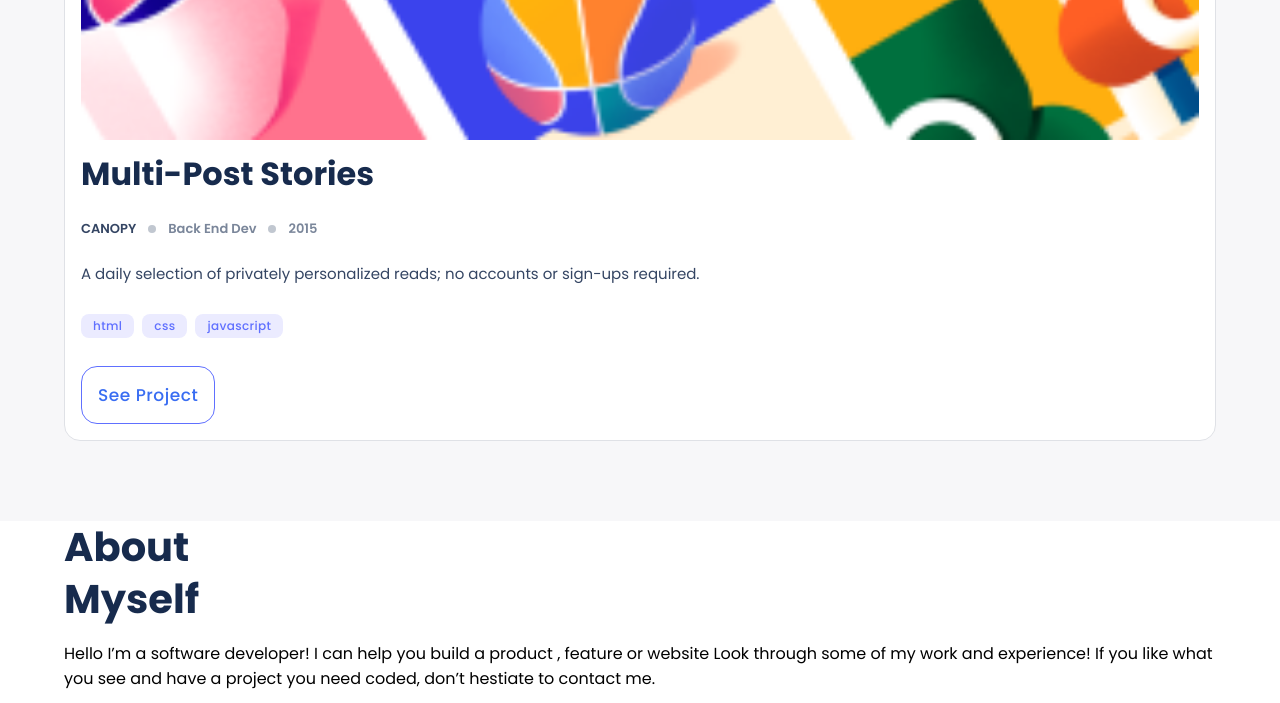
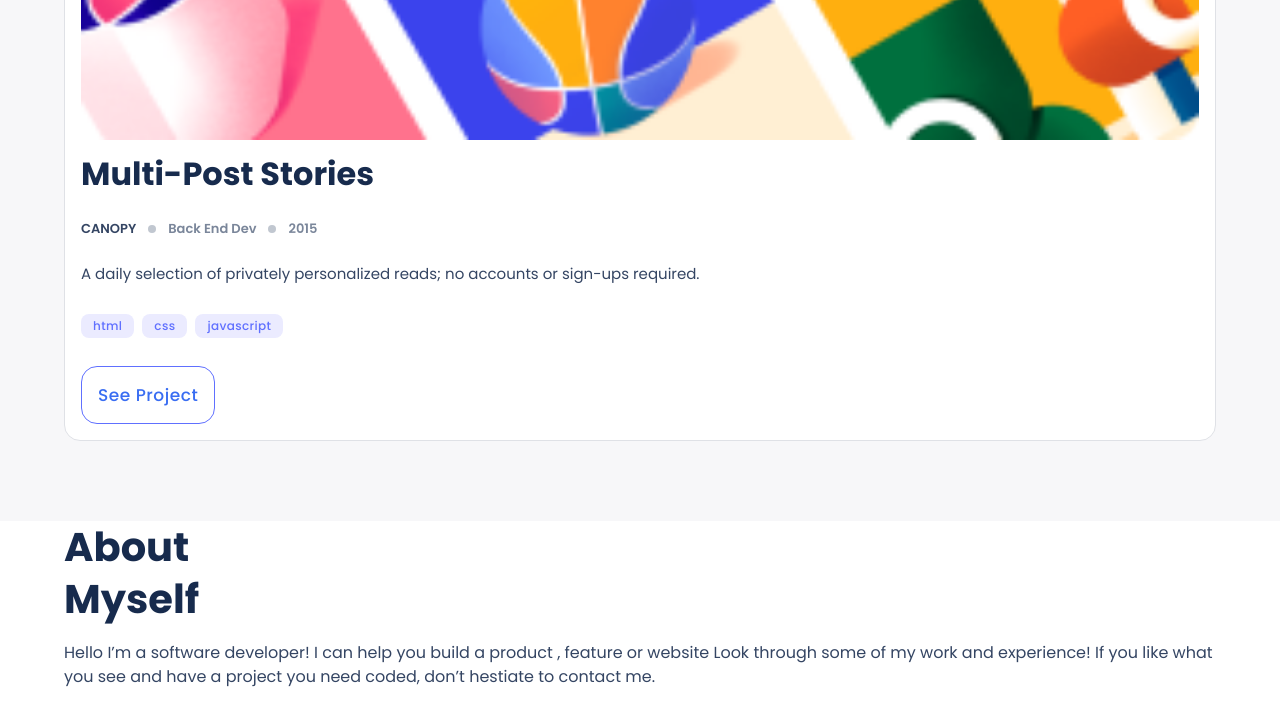
Before and after one commit to Stephen-Adom/portfolio.github.io, a website: page index.html in a window 1280 px wide. Shown: the part 5013-5716 px from the top of the page. Drawn offline with Linux system fonts and the light colour scheme.

Commit message:
add about description styles

```diff
--- a/styles.css
+++ b/styles.css
@@ -242,3 +242,10 @@ body {
   color: var(--grey-text-deep);
   margin: 0;
 }
+
+.about-description {
+  font-weight: 400;
+  font-size: 16px;
+  line-height: 24px;
+  color: var(--project-description-color);
+}
```
